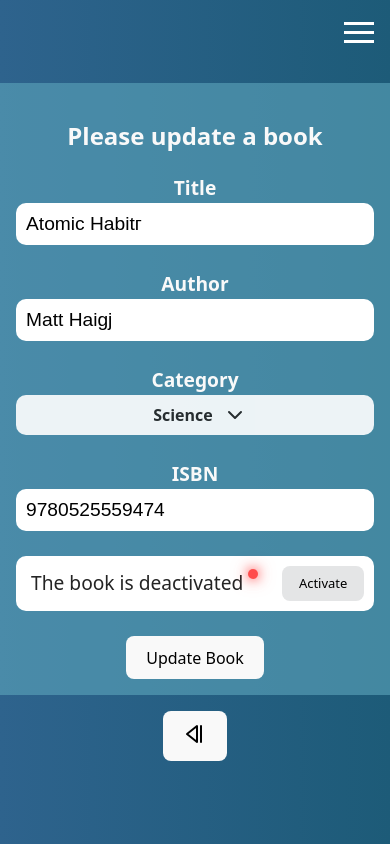
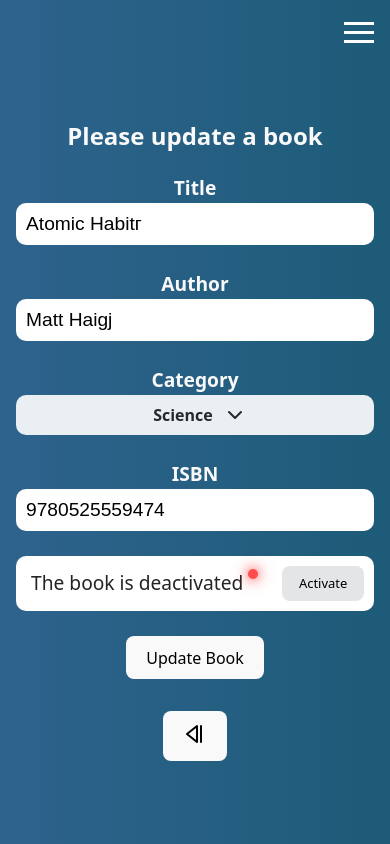
Before and after one commit to ElizaCalmau/books-dashboard-app, a React (Vite) app: page /update-book/1 in a window 390 px wide. Built offline with nearby package versions, Linux system fonts and the light colour scheme; data requests are answered from the project's data file.

Commit message:
fix type in color var

```diff
--- a/src/components/EditPage/EditPage.module.scss
+++ b/src/components/EditPage/EditPage.module.scss
@@ -25,7 +25,7 @@
   @media (max-width: 420px) {
     width: 100%;
     border-radius: 0;
-    background-color: var(--ligh-bg-mobile);
+    background-color: var(--light-bg-mobile);
     padding: 16px;
     box-sizing: border-box;
   }
```
